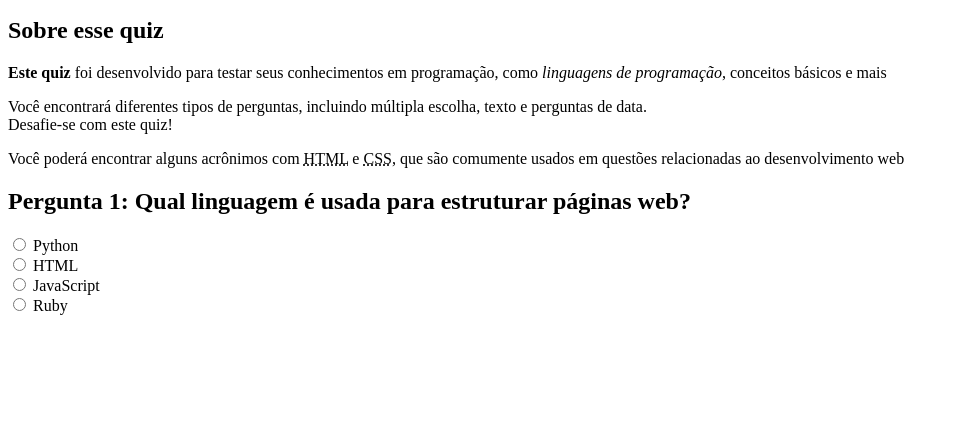
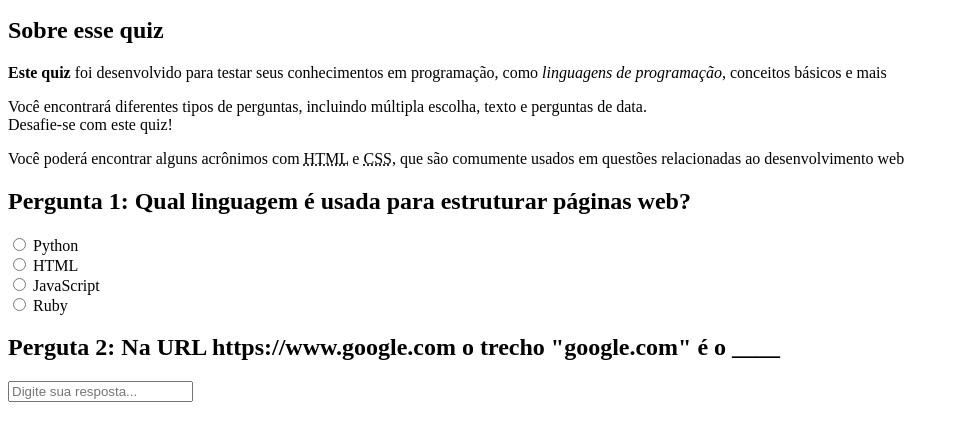
Before and after one commit to Pedro-Lucas-Almeida-Nogueira/quiz, a plain HTML site: page index.html in a window 1280 px wide. Shown: the part 101-542 px from the top of the page, without its empty margins (0-959 px from the left). Drawn offline with Linux system fonts and the light colour scheme.

Commit message:
pergunta 2 adcionada

```diff
--- a/index.html
+++ b/index.html
@@ -44,6 +44,16 @@
                     <label for="p1d">Ruby</label>
                 </form>
             </section>
+            <!--Pergunta 2: texto-->
+            <section>
+                <h2>Perguta 2: Na URL https://www.google.com o
+                    trecho "google.com" é o ____
+                </h2>
+                <form>
+                    <input type="text" id="p2" name="pergunta2"
+                    placeholder="Digite sua resposta...">
+                </form>
+            </section>
         </main>
         <footer></footer>
     </body>
```
